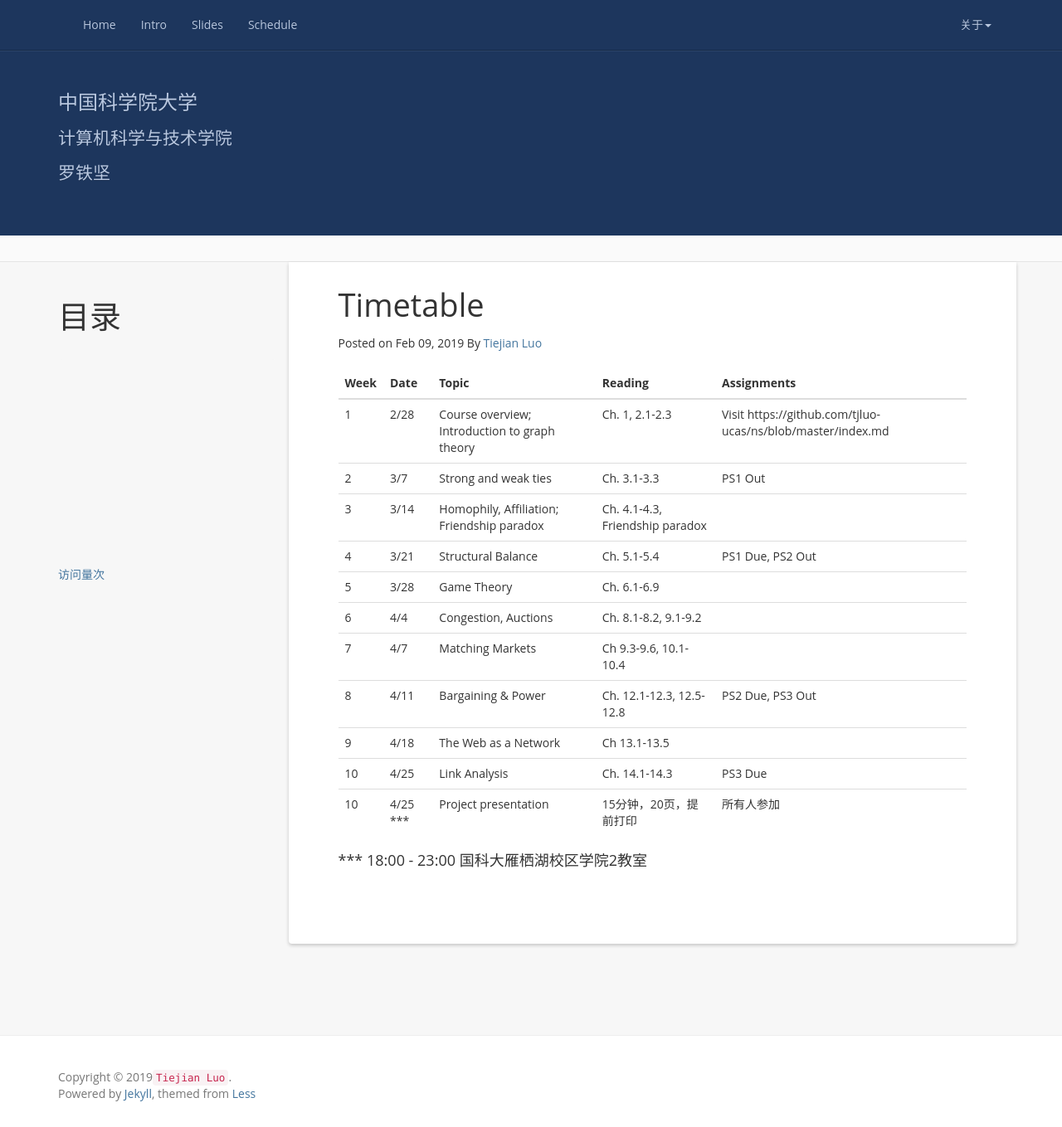
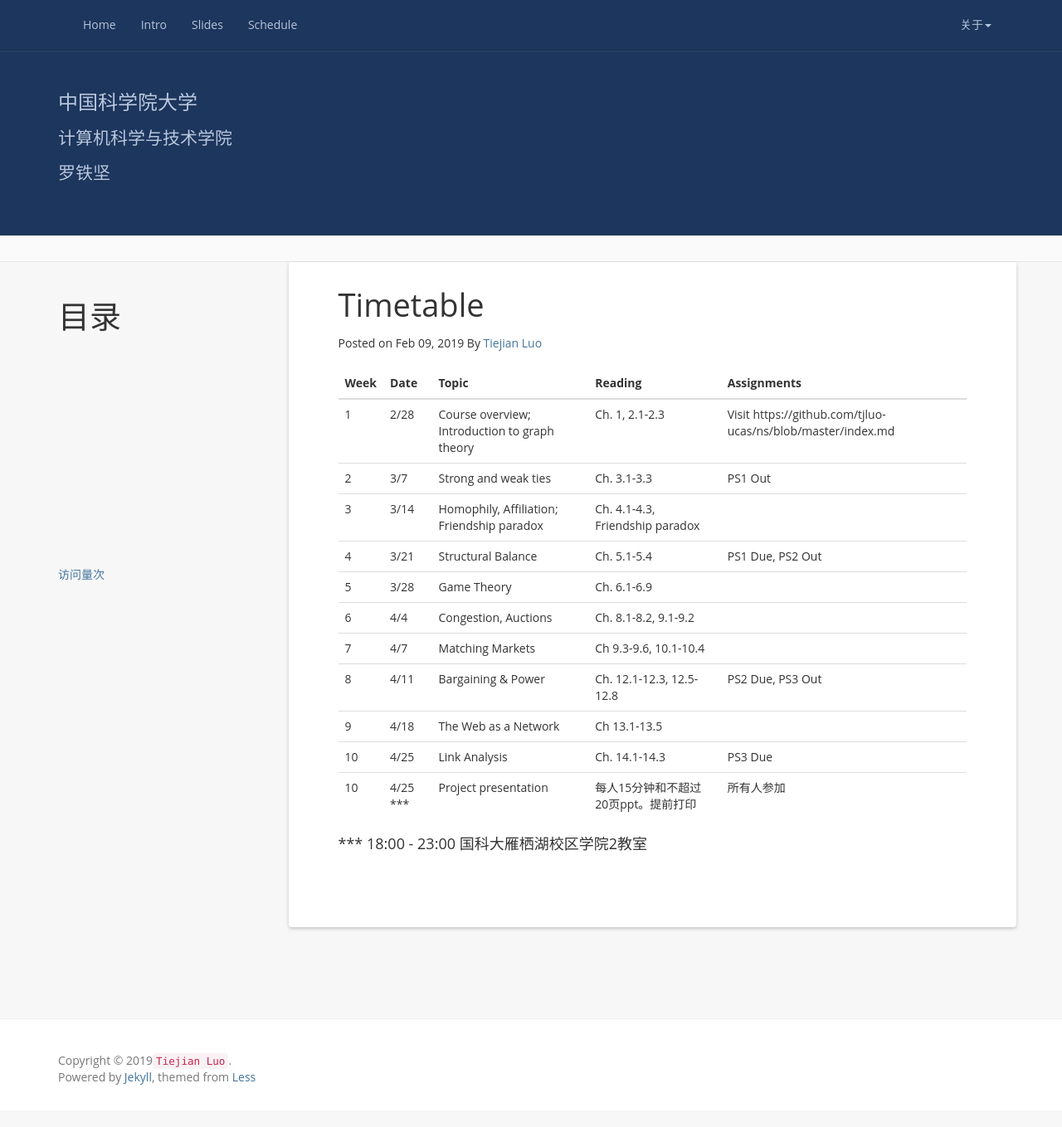
Before and after one commit to tjluo-ucas/ns, a Jekyll site: the page built from schedule.md, in a window 1280 px wide and 1359 px high. Shown: the whole window at 83% size. Built offline with Jekyll 4.4.1, drawn with Linux system fonts in a browser that asks for light colours; nearby versions of some CDN libraries; a script that is not in the unit is left out; comment, search, counter and statistics services are not loaded.

Commit message:
Update schedule.md

```diff
--- a/schedule.md
+++ b/schedule.md
@@ -18,7 +18,7 @@ Week | Date	| Topic | Reading	| Assignments
 8 |	4/11|Bargaining & Power	|Ch. 12.1-12.3, 12.5-12.8|PS2 Due, PS3 Out
 9 |	4/18|The Web as a Network|Ch 13.1-13.5|
 10|	4/25|Link Analysis|	  Ch. 14.1-14.3| PS3 Due
-10| 4/25 *** |Project presentation|15分钟，20页，提前打印 |所有人参加
+10| 4/25 *** |Project presentation|每人15分钟和不超过20页ppt。提前打印 |所有人参加
 
 
 #### *** 18:00 - 23:00 国科大雁栖湖校区学院2教室
```
